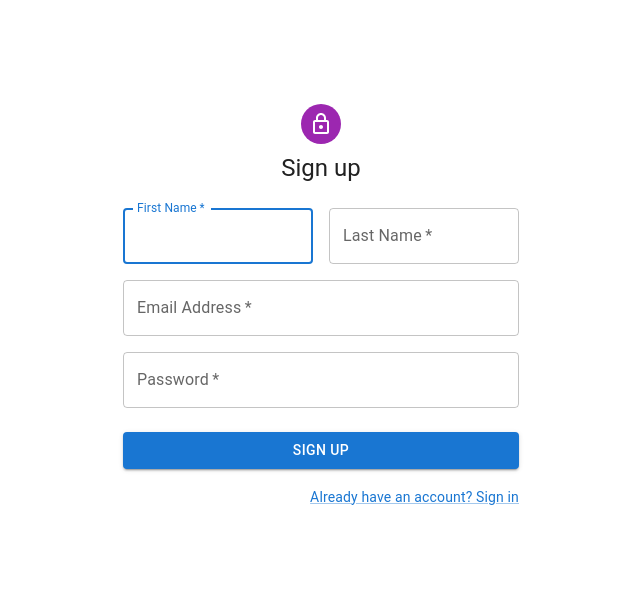
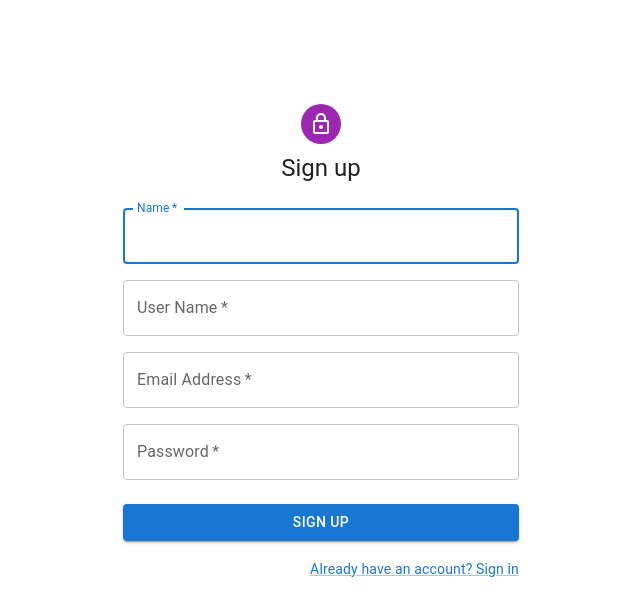
Before and after one commit to sajjad960/Simple_Social_Media_Frontend, a React (Vite) app: page /signup in a window 1280 px wide. Shown: the top 616 px of the page, without its empty margins (319-959 px from the left). Built offline with nearby package versions, Linux system fonts and the light colour scheme.

Commit message:
private route implemented

```diff
--- a/src/routes/Navigator.tsx
+++ b/src/routes/Navigator.tsx
@@ -1,18 +1,35 @@
-import { Route, Routes } from "react-router-dom";
+import { Navigate, Route, Routes } from "react-router-dom";
 import SignIn from "../views/auth/SignIn";
 import SignUp from "../views/auth/SignUp";
 import PasswordReset from "../views/auth/PasswordReset";
 import Home from "../views/home/Home";
+import useAuthToken from "../hooks/auth/useAuthToken";
+import React from "react";
+
+interface PrivateRouteProps {
+  children: React.ReactNode;
+}
+
+const Private: React.FC<PrivateRouteProps> = ({ children }) => {
+  const { authToken, isExpired } = useAuthToken();
+
+  if (authToken && !isExpired) {
+    return <>{children}</>;
+  } else {
+    return <Navigate to="/signin" />;
+  }
+};
 
 const Navigator = () => {
-  //   const { authToken, isExpired } = useAuthToken();
 
   return (
     <Routes>
       <Route path="/signin" element={<SignIn />} />
       <Route path="/signup" element={<SignUp />} />
       <Route path="/resetPassword" element={<PasswordReset />} />
-      <Route path="/" element={<Home />} />
+      <Route
+        path="/"
+        element={<Private children={<Home/>}/>} />
     </Routes>
   );
 };
--- a/src/views/auth/SignUp.tsx
+++ b/src/views/auth/SignUp.tsx
@@ -17,6 +17,8 @@ export default function SignUp() {
     event.preventDefault();
     const data = new FormData(event.currentTarget);
     console.log({
+      name: data.get('name'),
+      userName: data.get('userName'),
       email: data.get('email'),
       password: data.get('password'),
     });
@@ -41,25 +43,25 @@ export default function SignUp() {
           </Typography>
           <Box component="form" noValidate onSubmit={handleSubmit} sx={{ mt: 3 }}>
             <Grid container spacing={2}>
-              <Grid item xs={12} sm={6}>
+              <Grid item xs={12}>
                 <TextField
                   autoComplete="given-name"
-                  name="firstName"
+                  name="name"
                   required
                   fullWidth
-                  id="firstName"
-                  label="First Name"
+                  id="name"
+                  label="Name"
                   autoFocus
                 />
               </Grid>
-              <Grid item xs={12} sm={6}>
+              <Grid item xs={12}>
                 <TextField
+                  autoComplete="given-name"
+                  name="userName"
                   required
                   fullWidth
-                  id="lastName"
-                  label="Last Name"
-                  name="lastName"
-                  autoComplete="family-name"
+                  id="userName"
+                  label="User Name"
                 />
               </Grid>
               <Grid item xs={12}>
```
